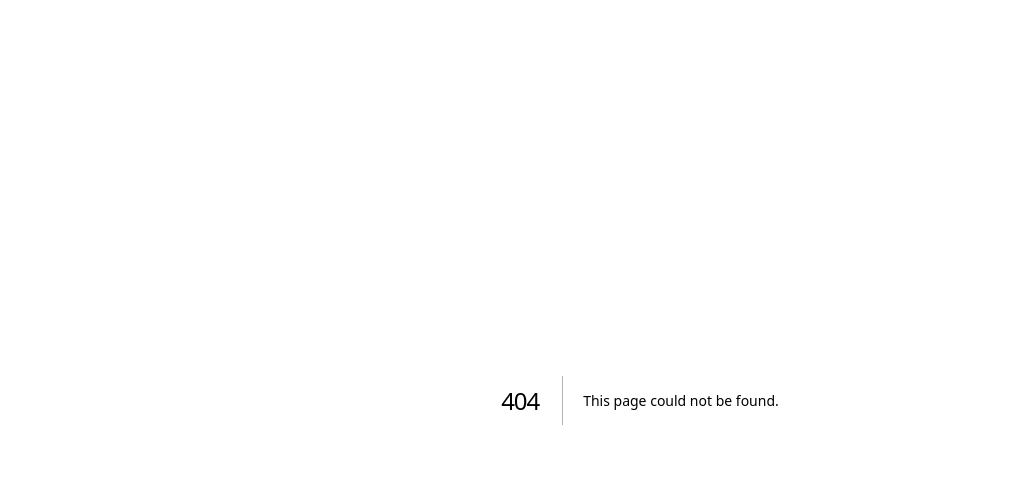
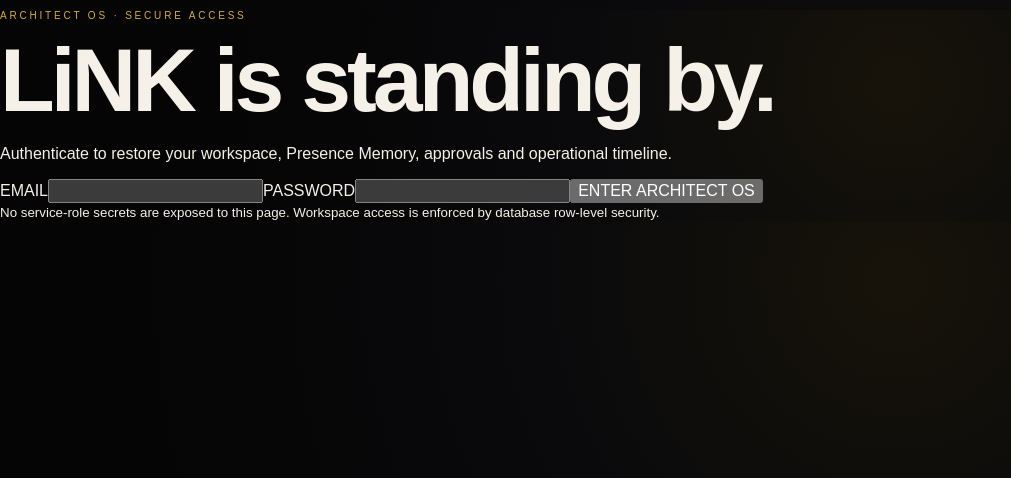
Before and after one commit to blackzone2114-web/inkvrse-os, a Next.js app in the folder apps/architect-web/: page /sign-in in a window 1280 px wide. Before the commit this address had no page. Shown: the top 478 px of the page, without its empty margins (0-1011 px from the left). Built offline with nearby package versions, Linux system fonts and the light colour scheme.

Commit message:
feat(architect): add restrained LiNK sign-in screen

```diff
--- /dev/null
+++ b/apps/architect-web/app/sign-in/page.tsx
@@ -0,0 +1,34 @@
+import { signIn } from "./actions";
+
+interface SignInPageProps {
+  searchParams: Promise<{ error?: string }>;
+}
+
+export default async function SignInPage({ searchParams }: SignInPageProps) {
+  const { error } = await searchParams;
+
+  return (
+    <main className="auth-shell">
+      <section className="auth-panel">
+        <p className="kicker">ARCHITECT OS · SECURE ACCESS</p>
+        <h1>LiNK is standing by.</h1>
+        <p>Authenticate to restore your workspace, Presence Memory, approvals and operational timeline.</p>
+
+        <form action={signIn} className="auth-form">
+          <label>
+            EMAIL
+            <input name="email" type="email" autoComplete="email" required />
+          </label>
+          <label>
+            PASSWORD
+            <input name="password" type="password" autoComplete="current-password" required />
+          </label>
+          {error ? <p className="auth-error" role="alert">{error}</p> : null}
+          <button type="submit">ENTER ARCHITECT OS</button>
+        </form>
+
+        <small>No service-role secrets are exposed to this page. Workspace access is enforced by database row-level security.</small>
+      </section>
+    </main>
+  );
+}
```
